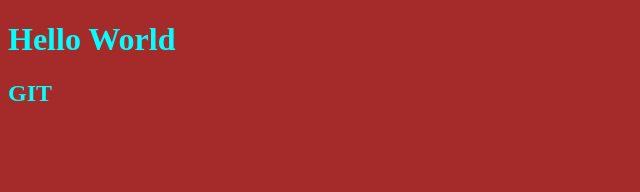
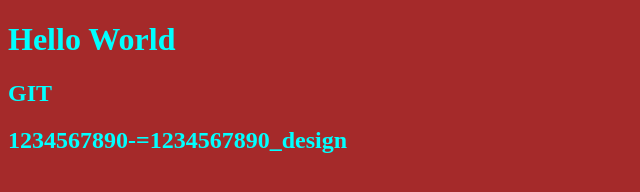
Before and after one commit to praharshpandey18/demo, a plain HTML site: page index.html in a window 1280 px wide. Shown: the whole page, without its empty margins (0-640 px from the left). Drawn offline with Linux system fonts and the light colour scheme.

Commit message:
merger2commit

```diff
--- a/index.html
+++ b/index.html
@@ -10,5 +10,6 @@
 <body>
     <h1>Hello World</h1>
     <h2>GIT</h2>
+    <h2>1234567890-=1234567890_design</h2>
 </body>
 </html>
```
